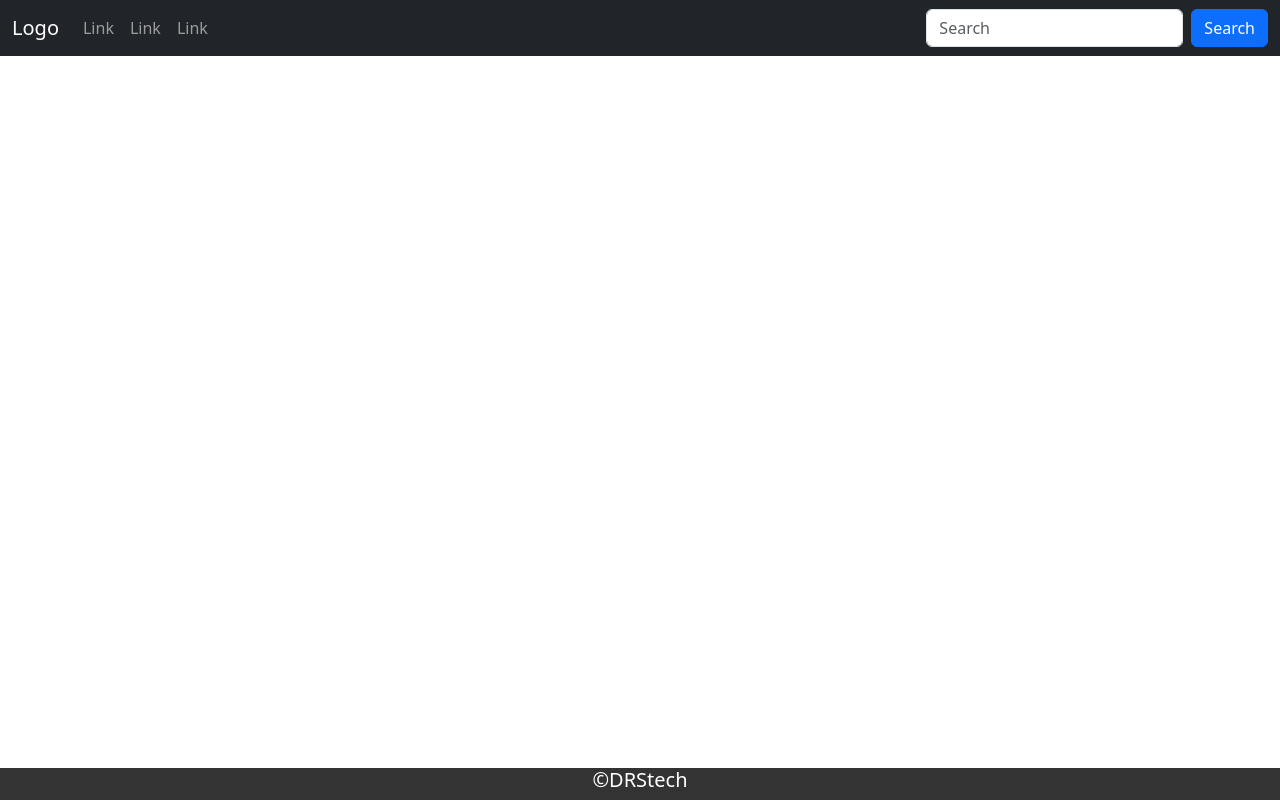
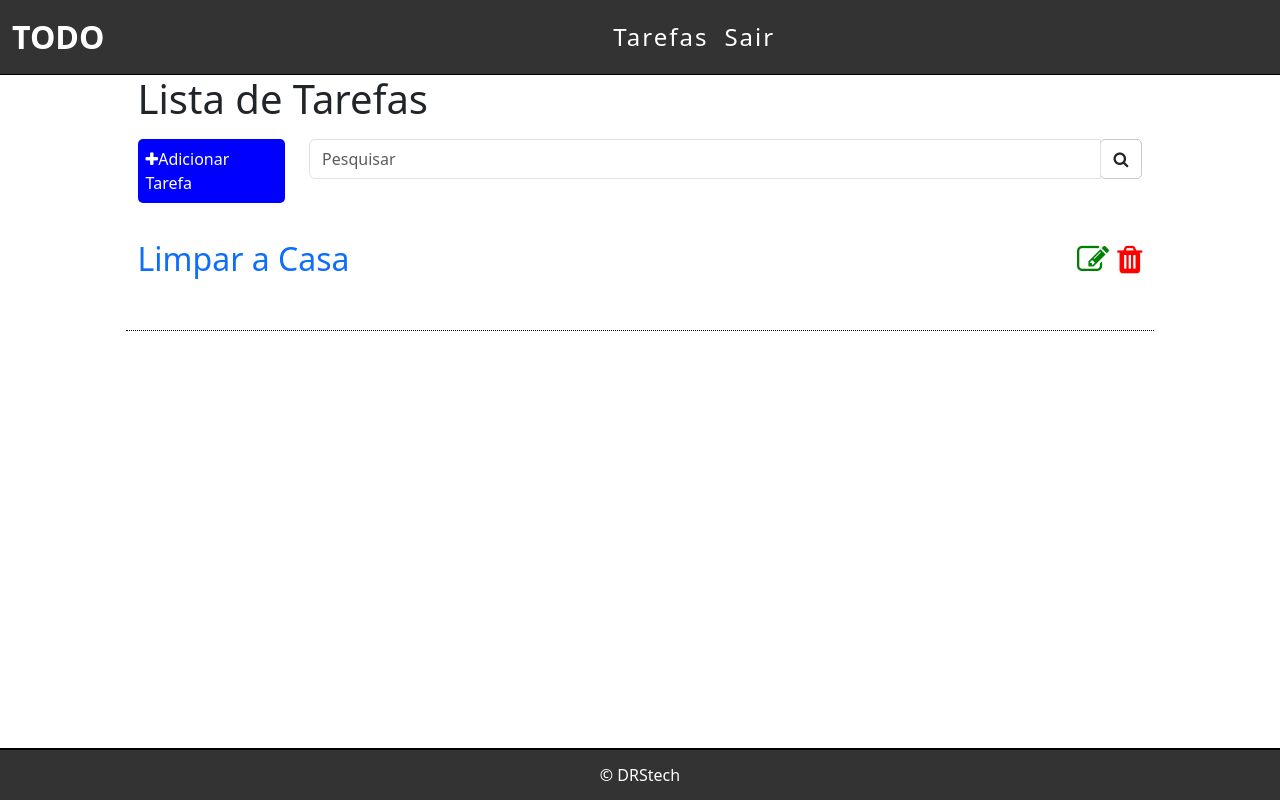
Before and after one commit to DaviSuassunaunitins/Django, a Django app: page / in a window 1280 px wide. Run offline with Django 5.2, Linux system fonts and the light colour scheme.

Commit message:
version 3

```diff
--- a/lista_tarefas/settings.py
+++ b/lista_tarefas/settings.py
@@ -118,9 +118,6 @@ USE_TZ = True
 
 STATIC_URL = 'static/'
 
-STATICFILES_DIRS = [
-    os.path.join(BASE_DIR, 'static'),
-]
 
 # Default primary key field type
 # https://docs.djangoproject.com/en/5.2/ref/settings/#default-auto-field
--- a/static/css/style.css
+++ /dev/null
@@ -1,6 +0,0 @@
-footer {
-    text-align: center;
-    background-color: #333;
-    color: white;
-
-}
--- /dev/null
+++ b/tarefas/static/css/style.css
@@ -0,0 +1,89 @@
+body{
+    margin: 0 !important;
+    padding: 0 !important;
+}
+
+/* NAVBAR */
+.navbar{
+    background-color: #333 !important;
+    border-bottom: 1px solid black !important;
+}
+
+.navbar-nav{
+    margin: auto !important;
+}
+
+.navbar-brand{
+    font-weight: bold !important;
+    font-size: 2em !important;
+}
+
+.nav-link{
+    color: white !important;
+    font-size: 1.5em !important;
+    letter-spacing: 2px !important;
+}
+
+/*Botão Adicionar*/
+
+.add-div{
+    background-color: blue !important;
+    color: white !important;
+    padding: 0.5em !important;
+    border-radius: 5px !important;
+}
+
+#add-button{
+    text-decoration: none !important;
+    padding: 0 !important;
+    margin: 0 !important;
+}
+
+/*Main*/
+.list-div{
+    margin-left: 10% !important;
+    margin-right: 10% !important;
+}
+
+.barra{
+    margin-top: 1em !important;
+}
+
+.input-group-btn{
+    border: 1px solid rgba(0, 0, 0, 0.206) !important;
+    border-radius: 5px !important;
+}
+
+/*Lista*/
+
+.item{
+    border-bottom: 1px dotted black !important;
+    height: 3em !important;
+    font-size: 2em !important;
+    margin-top: 1em !important;
+}
+
+.fa.fa-trash{
+    color: red !important;
+}
+.fa.fa-edit{
+    color: green !important;
+}
+
+.icones{
+    text-align: end !important;
+}
+
+.link{
+    text-decoration: none !important;
+}
+
+footer{
+    background-color: #333 !important;
+    border-top: 2px solid black !important;
+    color: white !important;
+    display: flex !important;
+    align-items: center !important;
+    justify-content: center !important;
+    padding: 0.8em !important;
+}
--- a/templates/tarefas/list.html
+++ b/templates/tarefas/list.html
@@ -1,49 +1,85 @@
-{% load static %}
-
+{% load static%}
 <!DOCTYPE html>
 <html lang="pt-br">
+
 <head>
     <meta charset="UTF-8">
     <meta name="viewport" content="width=device-width, initial-scale=1.0">
-    <title>Lista de tarefas</title>
     <link href="https://cdn.jsdelivr.net/npm/bootstrap@5.3.3/dist/css/bootstrap.min.css" rel="stylesheet">
-    <link rel="stylesheet" href="{% static 'css/style.css' %}">
+    <title>Lista de Tarefas</title>
+    <link rel="stylesheet" href="{% static '/css/style.css' %}">
+    <link rel="stylesheet" href="https://cdnjs.cloudflare.com/ajax/libs/font-awesome/4.7.0/css/font-awesome.min.css">
 </head>
+
 <body>
     <header>
         <nav class="navbar navbar-expand-sm navbar-dark bg-dark">
             <div class="container-fluid">
-              <a class="navbar-brand" href="javascript:void(0)">Logo</a>
+                <a class="navbar-brand" href="javascript:void(0)">TODO</a>
                 <button class="navbar-toggler" type="button" data-bs-toggle="collapse" data-bs-target="#mynavbar">
                     <span class="navbar-toggler-icon"></span>
                 </button>
                 <div class="collapse navbar-collapse" id="mynavbar">
                     <ul class="navbar-nav me-auto">
                         <li class="nav-item">
-                    <a class="nav-link" href="javascript:void(0)">Link</a>
+                            <a class="nav-link" href="javascript:void(0)">Tarefas</a>
                         </li>
                         <li class="nav-item">
-                    <a class="nav-link" href="javascript:void(0)">Link</a>
+                            <a class="nav-link" href="javascript:void(0)">Sair</a>
                         </li>
-                  <li class="nav-item">
-                    <a class="nav-link" href="javascript:void(0)">Link</a>
-                  </li>
+
                     </ul>
-                <form class="d-flex">
-                  <input class="form-control me-2" type="text" placeholder="Search">
-                  <button class="btn btn-primary" type="button">Search</button>
-                </form>
+
                 </div>
             </div>
         </nav>
     </header>
-    <main>
+    <main class="container-fluid">
+        <div class="list-div">
+            <h1>Lista de Tarefas</h1>
+            <div class="row barra">
+                <div class="col-sm-2">
+                    <a id="add-button" href="">
+                        <div class="add-div">
+                            <i class="fa fa-plus"></i>Adicionar Tarefa
+                        </div>
 
+                    </a>
+
+                </div>
+                <div class="col-sm-10">
+                    <form method="get" id="search-form">
+                        <div class="input-group">
+                            <input type="text" class="form-control" placeholder="Pesquisar" name="search" value="">
+                            <div class="input-group-btn">
+                                <button class="btn btn-default" id="search-btn" type="submit"><i class="fa fa-search"></i></button>
+                            </div>
+                        </div>
+                    </form>
+
+                </div>
+            </div>
+
+
+            <div class="row item">
+                <div class="col-sm-10">
+                    <span><a class="link" href="">Limpar a Casa</a></span>
+                </div>
+                <div class="col-sm-2 icones">
+                    <a href=""><span><i class="fa fa-edit"></i></span></a>
+                    <a href="" class="delete-btn"><span><i class="fa fa-trash"></i></span></a>
+                </div>
+            </div>
+
+
+
+        </div>
     </main>
     <footer class="fixed-bottom">
-        <h5>&copy;DRStech</h5>
+        &copy; DRStech
     </footer>
+
 </body>
 <script src="https://cdn.jsdelivr.net/npm/bootstrap@5.3.3/dist/js/bootstrap.bundle.min.js"></script>
-<script src="js/script.js"></script>
+
 </html>
```
Also changed, not shown: tarefas/static/img/lupa.png (added), tarefas/static/js/script.js (added). Lines whose indentation alone changed are shown as unchanged.
